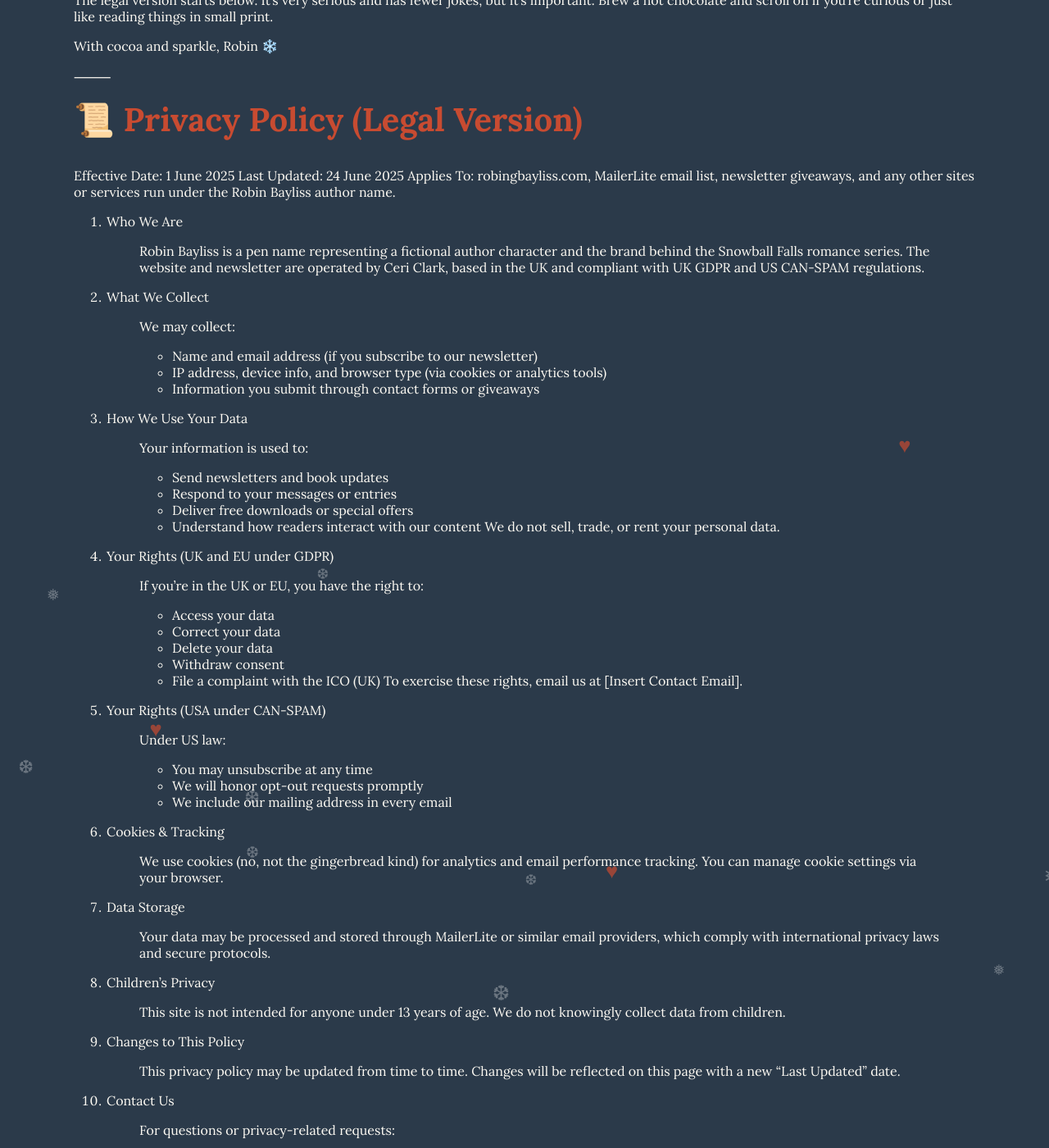
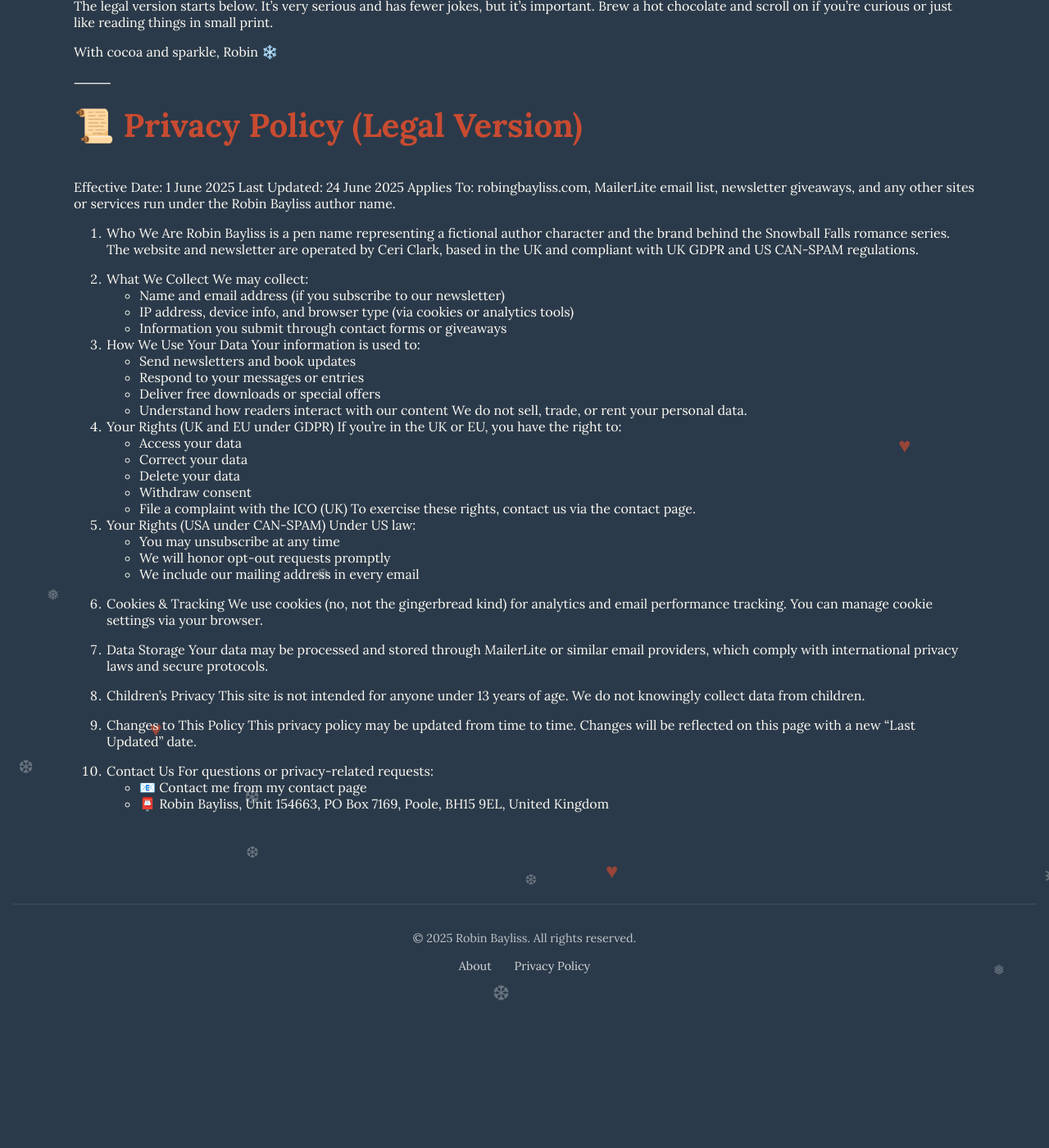
Before and after one commit to NeedsCoffee/snowfall, a Jekyll site: the page built from privacy.md, in a window 1280 px wide and 1400 px high, scrolled down 532 px. Shown: the whole window at 82% size. Built offline with Jekyll 4.4.1, drawn with Linux system fonts in a browser that asks for light colours; after the commit the page ends 1751 px from its top, so only the background shows below that; some of the changed text lies outside the part shown.

Commit message:
Update privacy.md

```diff
--- a/privacy.md
+++ b/privacy.md
@@ -4,7 +4,7 @@ title: Privacy Policy
 ---
 <h1 class="page-title">Privacy Policy</h1>
 
-<h2 class="page-title">❄️ TL;DR (from Robin, with cocoa in hand):</h2>
+<h3 class="page-title">❄️ TL;DR (from Robin, with cocoa in hand):</h3>
 
 Hi, lovely reader!
 
@@ -23,57 +23,57 @@ Robin ❄️
 
 ⸻
 
-<h2 class="page-title">📜 Privacy Policy (Legal Version)</h2>
+<h3 class="page-title">📜 Privacy Policy (Legal Version)</h3>
 
 Effective Date: 1 June 2025
 Last Updated: 24 June 2025
 Applies To: robingbayliss.com, MailerLite email list, newsletter giveaways, and any other sites or services run under the Robin Bayliss author name.
 
 1. Who We Are
-> Robin Bayliss is a pen name representing a fictional author character and the brand behind the Snowball Falls romance series. The website and newsletter are operated by Ceri Clark, based in the UK and compliant with UK GDPR and US CAN-SPAM regulations.
+Robin Bayliss is a pen name representing a fictional author character and the brand behind the Snowball Falls romance series. The website and newsletter are operated by Ceri Clark, based in the UK and compliant with UK GDPR and US CAN-SPAM regulations.
 
 2. What We Collect
-> We may collect:
-> - Name and email address (if you subscribe to our newsletter)
-> - IP address, device info, and browser type (via cookies or analytics tools)
-> - Information you submit through contact forms or giveaways
+We may collect:
+- Name and email address (if you subscribe to our newsletter)
+- IP address, device info, and browser type (via cookies or analytics tools)
+- Information you submit through contact forms or giveaways
 
 3. How We Use Your Data
-> Your information is used to:
-> - Send newsletters and book updates
-> - Respond to your messages or entries
-> - Deliver free downloads or special offers
-> - Understand how readers interact with our content
-> We do not sell, trade, or rent your personal data.
+Your information is used to:
+- Send newsletters and book updates
+- Respond to your messages or entries
+- Deliver free downloads or special offers
+- Understand how readers interact with our content
+We do not sell, trade, or rent your personal data.
 
 4. Your Rights (UK and EU under GDPR)
-> If you're in the UK or EU, you have the right to:
-> - Access your data
-> - Correct your data
-> - Delete your data
-> - Withdraw consent
-> - File a complaint with the ICO (UK)
-> To exercise these rights, email us at [Insert Contact Email].
+If you're in the UK or EU, you have the right to:
+- Access your data
+- Correct your data
+- Delete your data
+- Withdraw consent
+- File a complaint with the ICO (UK)
+To exercise these rights, contact us via the contact page.
 
 5. Your Rights (USA under CAN-SPAM)
-> Under US law:
-> - You may unsubscribe at any time
-> - We will honor opt-out requests promptly
-> - We include our mailing address in every email
+Under US law:
+- You may unsubscribe at any time
+- We will honor opt-out requests promptly
+- We include our mailing address in every email
 
 6. Cookies & Tracking
-> We use cookies (no, not the gingerbread kind) for analytics and email performance tracking. You can manage cookie settings via your browser.
+We use cookies (no, not the gingerbread kind) for analytics and email performance tracking. You can manage cookie settings via your browser.
 
 7. Data Storage
-> Your data may be processed and stored through MailerLite or similar email providers, which comply with international privacy laws and secure protocols.
+Your data may be processed and stored through MailerLite or similar email providers, which comply with international privacy laws and secure protocols.
 
 8. Children's Privacy
-> This site is not intended for anyone under 13 years of age. We do not knowingly collect data from children.
+This site is not intended for anyone under 13 years of age. We do not knowingly collect data from children.
 
 9. Changes to This Policy
-> This privacy policy may be updated from time to time. Changes will be reflected on this page with a new "Last Updated" date.
+This privacy policy may be updated from time to time. Changes will be reflected on this page with a new "Last Updated" date.
 
 10. Contact Us
-> For questions or privacy-related requests:
-> - 📧 Contact me from my contact page
-> - 📮 Robin Bayliss, Unit 154663, PO Box 7169, Poole, BH15 9EL, UK
+For questions or privacy-related requests:
+- 📧 Contact me from my contact page
+- 📮 Robin Bayliss, Unit 154663, PO Box 7169, Poole, BH15 9EL, United Kingdom
```
